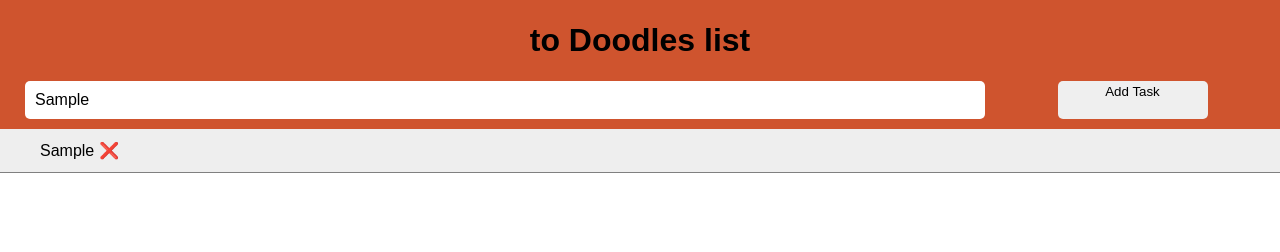
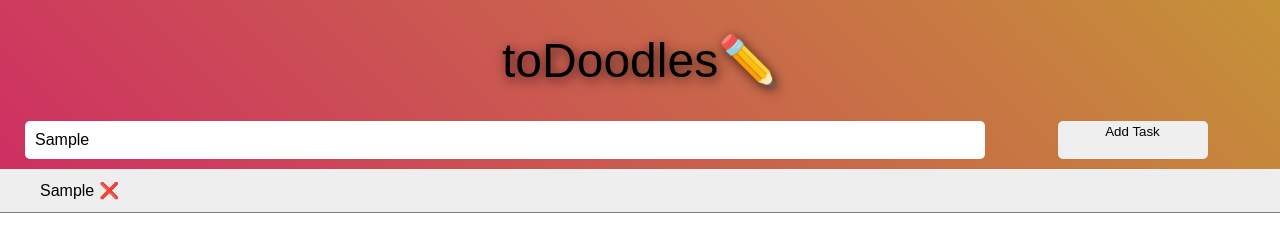
Before and after one commit to Sneakydan7/U1-W3-D3, a plain HTML site: page index.html in a window 1280 px wide. Both pictures are taken after typing "Sample" into the empty fields and a click on the button "Add Task". Drawn offline with Linux system fonts and the light colour scheme.

Commit message:
fixed problem with js and changed styles

```diff
--- a/css/styles.css
+++ b/css/styles.css
@@ -9,11 +9,20 @@ body {
 
 header {
   text-align: center;
-  background-image: url(./assets/Header-Pattern@2x-1.png);
+  background: #ce2f62;
+  background: -moz-linear-gradient(45deg, #ce2f62 0%, #c59237 100%);
+  background: -webkit-linear-gradient(45deg, #ce2f62 0%, #c59237 100%);
+  background: linear-gradient(45deg, #ce2f62 0%, #c59237 100%);
+
   border-bottom: 10px;
   padding-top: 1px;
   padding-bottom: 10px;
   margin-bottom: -16px;
+}
+header h1 {
+  text-shadow: 2px 3px 12px rgba(0, 0, 0, 0.7);
+  font-weight: 100;
+  font-size: 3rem;
 }
 
 header input {
--- a/index.html
+++ b/index.html
@@ -8,7 +8,7 @@
   </head>
   <body>
     <header>
-      <h1>to Doodles list</h1>
+      <h1>toDoodles✏️</h1>
       <input type="text" id="inputBox" placeholder="New To Doodle.." required />
       <button id="submit">Add Task</button>
     </header>
--- a/js/script.js
+++ b/js/script.js
@@ -5,11 +5,18 @@ window.onload = () => {
 
   submitButton.onclick = function () {
     const inputValue = inputLoc.value;
+    const checked = function (e) {
+      e.target.classList.toggle("strikethrough");
+    };
+
     if (inputValue != "") {
       const newLi = document.createElement("li");
-      newLi.innerText = inputValue;
       newLi.classList = "newLi";
+      const liSpan = document.createElement("span");
+      liSpan.innerText = inputValue;
+      liSpan.addEventListener("click", checked);
 
+      newLi.appendChild(liSpan);
       const newX = document.createElement("span");
       newX.innerText = "❌";
       newX.className = "close";
@@ -23,11 +30,7 @@ window.onload = () => {
         toRemove.parentNode.remove();
       };
       const list = document.querySelector("ul");
-
-      const checked = function (e) {
-        e.target.classList.toggle("strikethrough");
-      };
-      list.addEventListener("click", checked);
+      console.log("LIST", list);
     }
   };
 };
```
Also changed, not shown: css/assets/photo-1531824475211-72594993ce2a.jpeg (added).
